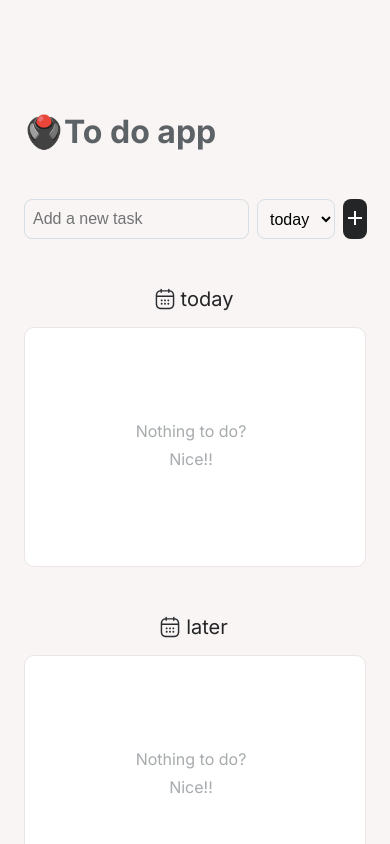
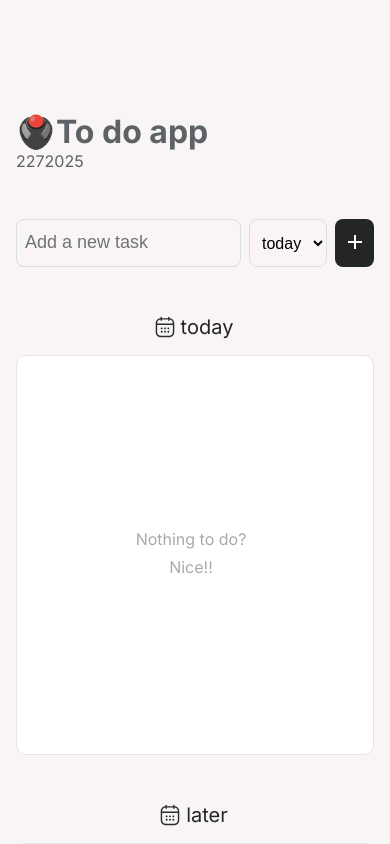
Before and after one commit to Praise7165/to-do, a React (Vite) app: page / in a window 390 px wide. Shown: the top 844 px of the page. Built offline with nearby package versions, Linux system fonts and the light colour scheme.

Commit message:
added more chnages

```diff
--- a/src/App.css
+++ b/src/App.css
@@ -4,17 +4,14 @@ main {
 
 .container {
   max-width: 1240px;
-  margin: 0 auto;
-  padding: 0 2rem;
+  margin-inline: auto;
+  padding-inline: 2rem;
   min-height: 100vh;
-  display: flex;
-  justify-content: center;
 }
 
 .wrapper {
-  max-width: 22.5rem;
-  display: flex;
-  flex-direction: column;
+  width: 100%;
+  max-width: 25rem;
   gap: 3rem;
   align-items: stretch;
 }
@@ -26,7 +23,7 @@ img {
 /* Header styles */
 form {
   height: 2.5rem;
-  display: flex;
+
   align-items: center;
   gap: 0.5rem;
 }
@@ -65,7 +62,6 @@ input {
 }
 
 input::placeholder {
-  font-size: 0.875rem;
   color: #717374;
 }
 
@@ -94,9 +90,9 @@ h3 {
   background-color: white;
   margin-top: 1rem;
   padding: 1rem 1rem 1.25rem 0.5rem;
-  min-height: 15rem;
+  min-height: 25rem;
   border-radius: 0.624rem;
-  border: 0.5px solid #ebe5e4;
+  border: 1px solid hsl(9, 15%, 90%);
 }
 
 .card.empty-card {
@@ -196,26 +192,39 @@ h3 {
   }
 }
 
-@media screen and (max-width: 991px) {
+@media screen and (max-width: 960px) {
   .container {
-    padding: 0 32px;
+    max-width: none;
+    padding-inline: 3.5rem;
   }
 }
 
 @media screen and (max-width: 767px) {
   .container {
-    padding: 0 24px;
-  }
-
-  .wrapper {
-    width: 100%;
-    max-width: auto;
-  }
-
-  input::placeholder {
-    font-size: 1rem;
+    padding-inline: 2rem;
   }
 }
 
 @media screen and (max-width: 479px) {
+  .container {
+    padding-inline: 1rem;
+  }
+
+  .wrapper {
+    max-width: auto;
+  }
+
+  form {
+    height: 3rem;
+  }
+
+  input::placeholder {
+    font-size: 1.125rem;
+  }
 }
+
+@media screen and (max-width: 375px) {
+  .card {
+    margin-inline: -0.5rem;
+  }
+}
--- a/src/App.jsx
+++ b/src/App.jsx
@@ -18,6 +18,14 @@ function App() {
 
   // to track deleted item
   const [deleteId, setDeleteId] = useState(null);
+
+  const date = new Date();
+
+  const todaysDate = date.toLocaleDateString().split("/");
+  const todaysTime = date.toLocaleTimeString();
+
+  console.log(todaysDate);
+  console.log(todaysTime);
 
   // sort todos whenever main todos array changes (unless paused)
   useEffect(() => {
@@ -95,9 +103,12 @@ function App() {
 
   return (
     <main>
-      <div className="container">
-        <div className="wrapper">
-          <h1>🖲️To do app</h1>
+      <div className="container flex justify-center">
+        <div className="wrapper flex flex-col">
+          <div>
+            <h1>🖲️To do app</h1>
+            <p>{todaysDate}</p>
+          </div>
           <Header
             day={day}
             action={action}
@@ -119,6 +130,10 @@ function App() {
             deleteItem={deleteItem}
             deleteId={deleteId}
           />
+
+          <div>
+            <p>Last edited at {todaysTime}</p>
+          </div>
         </div>
       </div>
     </main>
--- a/src/components/Card.jsx
+++ b/src/components/Card.jsx
@@ -62,7 +62,9 @@ function TodoList({ day, todo, handleClick, deleteItem, deleteId }) {
               key={item.id}
               className={`todo-item ${deleteId === item.id ? "swipe" : ""}`}
             >
-              <DragIcon />
+              <span>
+                <DragIcon />
+              </span>
 
               <div className="todo-span" onClick={() => handleClick(item.id)}>
                 <img src={item.completed ? checked : checkbox}></img>
--- a/src/components/Header.jsx
+++ b/src/components/Header.jsx
@@ -3,13 +3,13 @@ import add from "../assets/add.svg";
 
 function Header({ day, action, onSubmit, onDayChange, onActionChange }) {
   return (
-    <form action="" method="get" onSubmit={onSubmit}>
+    <form className="flex" action="" method="get" onSubmit={onSubmit}>
       <input
         type="text"
         placeholder="Add a new task"
         value={action}
         onChange={onActionChange}
-      ></input>
+      />
       <select name="day" value={day} onChange={onDayChange}>
         <option value="today" key={1}>
           today
--- a/src/index.css
+++ b/src/index.css
@@ -25,3 +25,19 @@ li {
   justify-content: center;
   align-items: center;
 }
+
+/* UTILITIES */
+
+/* Display utilities */
+
+.flex {
+  display: flex !important;
+}
+
+.justify-center {
+  justify-content: center;
+}
+
+.flex-col {
+  flex-direction: column;
+}
```
